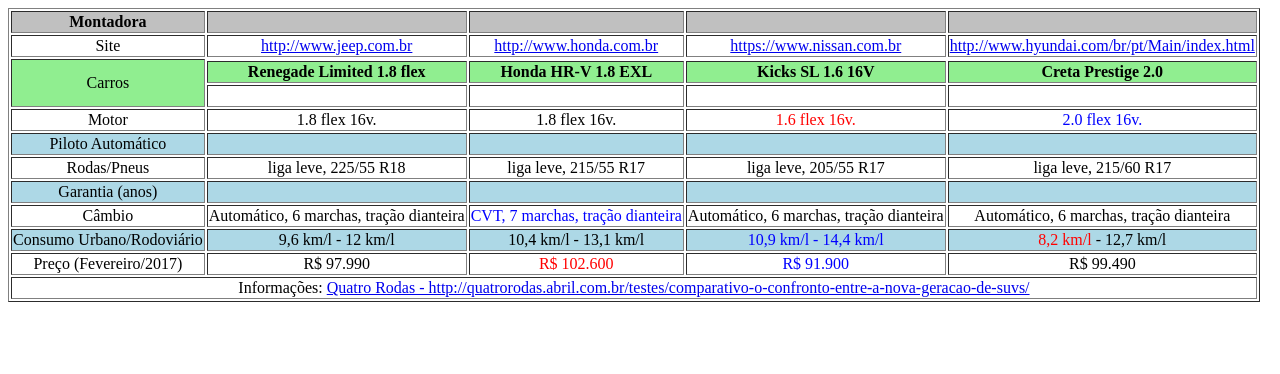
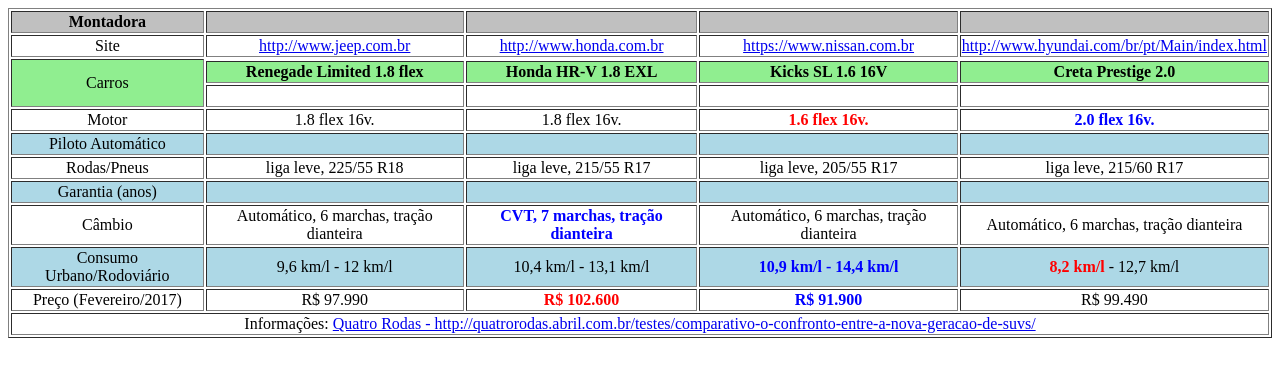
Before and after one commit to GustavoCasco/UNICID, a plain HTML site: page Aplicação para internet/exercicios/listaExercicio2-tabelas/tabPrecosCarro.html in a window 1280 px wide. Drawn offline with Linux system fonts and the light colour scheme.

Commit message:
O pai é brabo

```diff
--- a/Aplicação para internet/exercicios/listaExercicio2-tabelas/tabPrecosCarro.html
+++ b/Aplicação para internet/exercicios/listaExercicio2-tabelas/tabPrecosCarro.html
@@ -38,8 +38,8 @@
             <td>Motor</td>
             <td>1.8 flex 16v.</td>
             <td>1.8 flex 16v.</td>
-            <td><font color="red">1.6 flex 16v.</font></td>
-            <td><font color="blue">2.0 flex 16v.</font></td>
+            <td><font color="red"><b> 1.6 flex 16v.</b></font></td>
+            <td><font color="blue"><b> 2.0 flex 16v.</b></font></td>
         </tr>
 
         <tr align="center" bgcolor="lightblue">
@@ -81,7 +81,7 @@
         <tr align="center">
             <td>Câmbio</td>
             <td>Automático, 6 marchas, tração dianteira</td>
-            <td><font color="blue"> CVT, 7 marchas, tração dianteira</font></td>
+            <td><font color="blue"><b> CVT, 7 marchas, tração dianteira</b></font></td>
             <td>Automático, 6 marchas, tração dianteira</td>
             <td>Automático, 6 marchas, tração dianteira</td>
         </tr>
@@ -89,14 +89,14 @@
             <td>Consumo Urbano/Rodoviário</td>
             <td>9,6 km/l - 12 km/l</td>
             <td>10,4 km/l - 13,1 km/l</td>
-            <td><font color="blue">10,9 km/l - 14,4 km/l</font></td>
-            <td><font color="red">8,2 km/l</font> - 12,7 km/l</td>
+            <td><font color="blue"><b> 10,9 km/l - 14,4 km/l</font></b></td>
+            <td><font color="red"><b> 8,2 km/l</b></font> - 12,7 km/l</td>
         </tr>
         <tr align="center">
             <td>Preço (Fevereiro/2017)</td>
             <td>R$ 97.990</td>
-            <td><font color="red"> R$ 102.600</font></td>
-            <td><font color="blue">R$ 91.900 </font></td>
+            <td><font color="red"><b> R$ 102.600</b></font></td>
+            <td><font color="blue"><b> R$ 91.900</b></font></td>
             <td>R$ 99.490</td>
         </tr>
         <tr>
```
